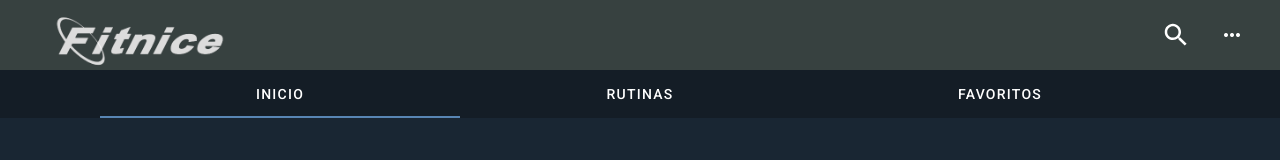
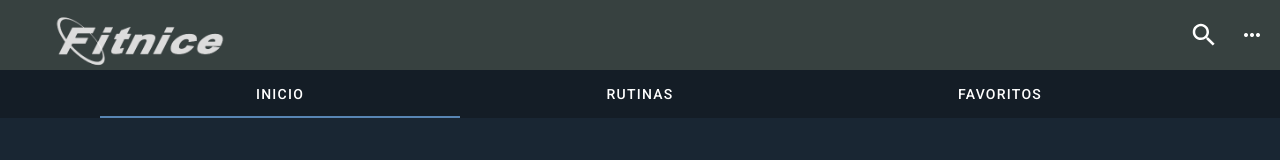
Before and after one commit to Pedro-UwU/TP_HCI, a Vue app in the folder fitnice/: page /#/profile in a window 1280 px wide. Shown: the top 160 px of the page. Built offline with nearby package versions, Linux system fonts and the light colour scheme.

Commit message:
set ... to icon

```diff
--- a/fitnice/src/components/Header.vue
+++ b/fitnice/src/components/Header.vue
@@ -20,6 +20,7 @@
         <template v-slot:activator="{ on, attrs }">
           <v-btn
               depressed
+              icon
               class="transparent"
               v-bind="attrs"
               v-on="on"
```
